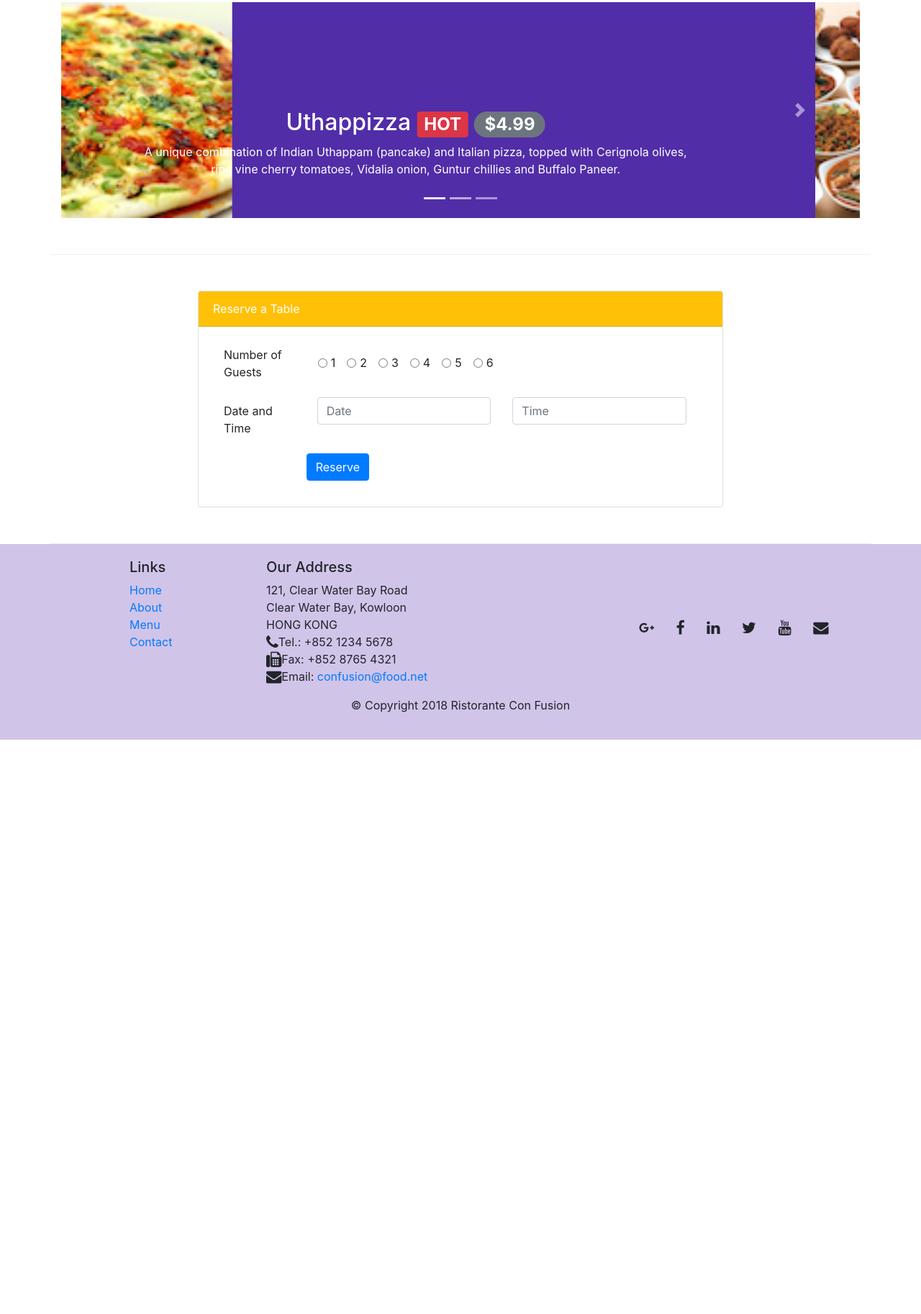
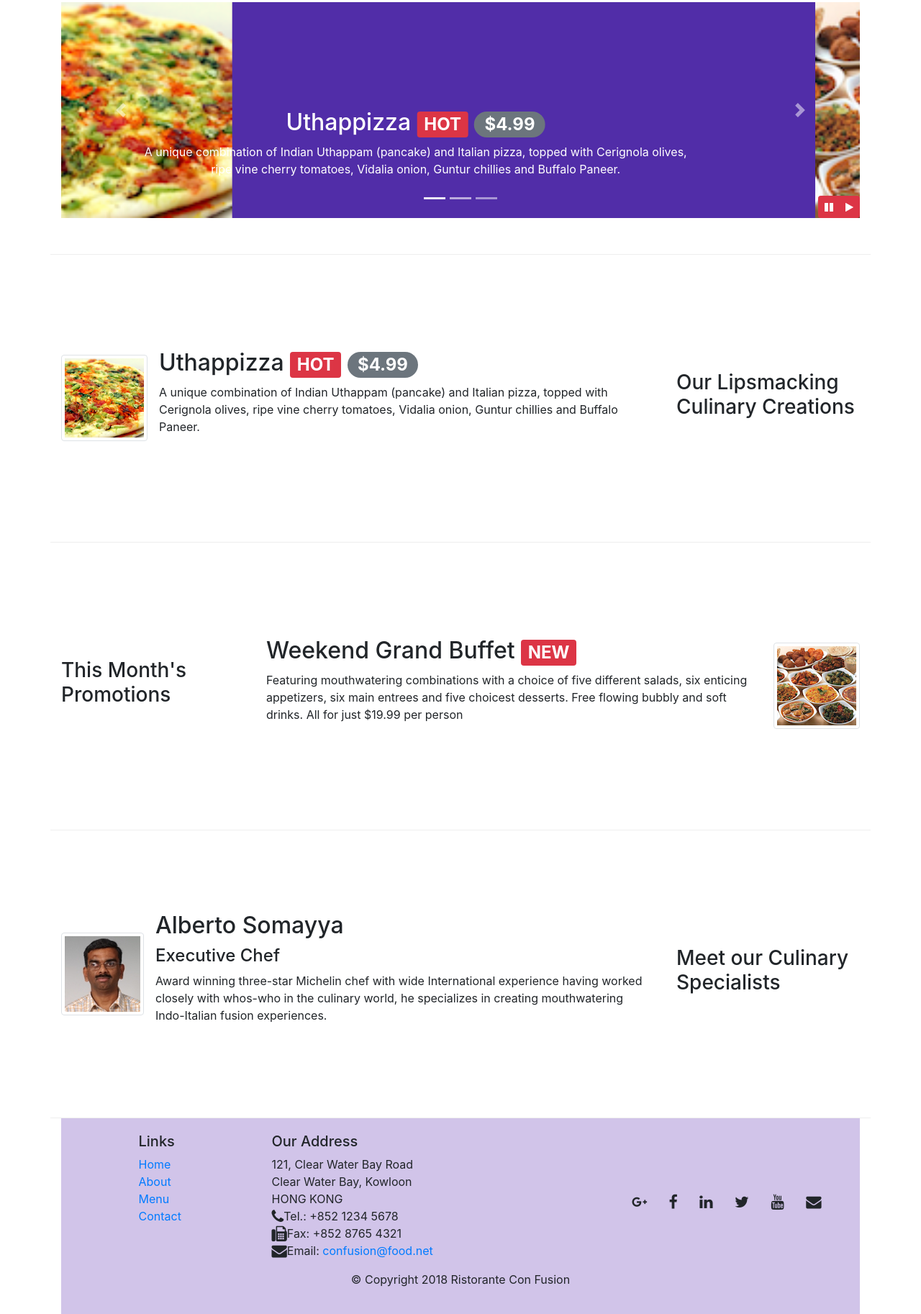
Before and after one commit to harshbawari/bootstrap, a website: page index.html in a window 1280 px wide. Shown: the part 409-2235 px from the top of the page at 72% size. Before the commit the page ends 1437 px from the top, so only its background shows below. Drawn offline with nearby package versions, Linux system fonts and the light colour scheme.

Commit message:
Bootstrap jQuery

```diff
--- a/index.html
+++ b/index.html
@@ -88,7 +88,102 @@
           </div>
         </div>
       </div>
+    </div>
 
+    <!-- Reserve Table Modal -->
+    <div id="reserveTableModal" class="modal fade" role="dialog">
+      <div class="modal-dialog modal-lg" role="content">
+        <div class="modal-content">
+          <div class="modal-header">
+            <h4 class="modal-title">Reserve Table</h4>
+            <button type="button" class="close" data-dismiss="modal" aria-label="Close">
+              <span aria-hidden="true">
+                &times;
+              </span>
+            </button>
+          </div>
+
+          <div class="modal-body">
+            <div class="container-fluid">
+              <div class="row  align-items-center justify-content-center" id="reserveTable">
+
+                <div class="col-12">
+                  <form>
+
+                    <!-- Number of Guests -->
+                    <div class="form-group row align-items-center">
+                      <label for="guests" class="col-12 col-md-2 col-form-label">Number of Guests</label>
+                      <div class="col-12 col-md-10">
+                        <div class="form-check form-check-inline ml-3">
+
+                          <input class="form-check-input" type="radio" name="guests" id="guest1">
+                          <label class="form-check-label mr-3" for="guest1">1</label>
+
+                          <input class="form-check-input" type="radio" name="guests" id="guest2">
+                          <label class="form-check-label mr-3" for="guest2">2</label>
+
+                          <input class="form-check-input" type="radio" name="guests" id="guest3">
+                          <label class="form-check-label mr-3" for="guest3">3</label>
+
+                          <input class="form-check-input" type="radio" name="guests" id="guest4">
+                          <label class="form-check-label mr-3" for="guest4">4</label>
+
+                          <input class="form-check-input" type="radio" name="guests" id="guest5">
+                          <label class="form-check-label mr-3" for="guest5">5</label>
+
+                          <input class="form-check-input" type="radio" name="guests" id="guest6">
+                          <label class="form-check-label mr-3" for="guest6">6</label>
+
+                        </div>
+                      </div>
+                    </div>
+
+                    <!-- Smoking and Non-Smoking -->
+                    <div class="form-group row align-items-center d-flex">
+                      <label for="section" class="col-12 col-md-2 col-form-label">Section</label>
+                      <div class="col-12 col-md-10 d-sm-flex">
+                        <div class="btn-group btn-group-toggle" data-toggle="buttons">
+                          <label class="btn btn-success btn-sm">
+                            <input type="radio" name="section" id="nonSmoking">Non-Smoking
+                          </label>
+
+                          <label class="btn btn-danger btn-sm">
+                            <input type="radio" name="section" id="smoking">Smoking
+                          </label>
+                        </div>
+                      </div>
+                    </div>
+
+                    <!-- Date and Time -->
+                    <div class="form-group row align-items-center d-flex">
+                      <label for="date&time" class="col-12 col-md-2 col-form-label">Date and Time</label>
+                      <div class="col-12 col-md-10 d-sm-flex">
+                        <div class="col-12 col-sm-6">
+                          <input type="text" class="form-control" id="date" name="date" placeholder="Date">
+                        </div>
+                        <div class="col-12 col-sm-6">
+                          <input type="text" class="form-control" id="time" name="time" placeholder="Time">
+                        </div>
+                      </div>
+                    </div>
+
+                    <!-- Reserve Button -->
+                    <div class="form-group row">
+                      <div class="col-5 col-md-3 offset-2">
+                        <button class="btn btn-secondary" name="cancel" id="cancelModal" data-dismiss="modal">Cancel</button>
+                        <button class="btn btn-primary" name="reserve" id="reserve">Reserve</button>
+                      </div>
+                    </div>
+                  </form>
+                </div>
+
+                </div>
+              </div>
+            </div>
+
+          </div>
+        </div>
+      </div>
     </div>
 
     <header class="jumbotron">
@@ -107,7 +202,7 @@
               </div>
               <!-- Reserve Table Button -->
               <div class="col-12 col-sm-auto">
-              <a role="button" data-toggle="tooltip" data-html="true" title="Or Call us at <br><strong>+852 12345678</strong>" data-placement="bottom" href="#reserveTable" class="btn btn-block btn-sm btn-warning">Reserve Table</a>
+                <a role="button" data-toggle="modal" data-target="#reserveTableModal" class="btn btn-block btn-sm btn-warning">Reserve Table</a>
               </div>
             </div>
 
@@ -154,6 +249,7 @@
               <li data-target="#mycarousel" data-slide-to="2"></li>
             </ol>
 
+            <!-- Carousel Controls -->
             <a class="carousel-control-prev" href="#mycarousel" role="button" data-slide="prev">
               <span class="carousel-control-prev-icon"></span>
             </a>
@@ -161,70 +257,65 @@
               <span class="carousel-control-next-icon"></span>
             </a>
 
+            <div class="btn-group" id="carouselButtons">
+              <button class="btn btn-danger btn-sm" id="carousel-pause">
+                <span class="fa fa-pause"></span>
+              </button>
+
+              <button class="btn btn-danger btn-sm" id="carousel-play">
+                <span class="fa fa-play"></span>
+              </button>
+            </div>
+
+          </div>
+        </div>
+      </div>
+
+    </div>
+
+    <div class="container">
+    <div class="row row-content align-items-center">
+      <div class="col-12 col-sm-4 order-sm-last col-md-3">
+        <h3>Our Lipsmacking Culinary Creations</h3>
+      </div>
+      <div class="col col-sm order-sm-first col-md">
+        <div class="media">
+          <img class="d-flex mr-3 img-thumbnail align-self-center" src="img/uthappizza.png" alt="uthapizza">
+          <div class="media-body">
+            <h2 class="mt-0">Uthappizza <span class="badge badge-danger">HOT</span> <span class="badge badge-pill badge-secondary">$4.99</span></h2>
+            <p class="d-none d-sm-block">A unique combination of Indian Uthappam (pancake) and Italian pizza, topped with Cerignola olives, ripe vine cherry tomatoes, Vidalia onion, Guntur chillies and Buffalo Paneer.</p>
+          </div>
         </div>
       </div>
     </div>
 
 
-    <div class="row row-content align-items-center justify-content-center" id="reserveTable">
-      <div class="col-12 col-sm-8">
-        <div class="card">
-          <div class="card-header bg-warning text-white">Reserve a Table
+    <div class="row row-content align-items-center">
+      <div class="col-12 col-sm-4 col-md-3 order-sm-first">
+        <h3>This Month's Promotions</h3>
       </div>
-          <div class="card-body">
-            <div class="col-12">
-              <form>
-
-                <!-- Number of Guests -->
-                <div class="form-group row align-items-center">
-                  <label for="guests" class="col-12 col-md-2 col-form-label">Number of Guests</label>
-                  <div class="col-12 col-md-10">
-                    <div class="form-check form-check-inline ml-3">
-
-                      <input class="form-check-input" type="radio" name="guests" id="guest1">
-                      <label class="form-check-label mr-3" for="guest1">1</label>
-
-                      <input class="form-check-input" type="radio" name="guests" id="guest2">
-                      <label class="form-check-label mr-3" for="guest2">2</label>
-
-                      <input class="form-check-input" type="radio" name="guests" id="guest3">
-                      <label class="form-check-label mr-3" for="guest3">3</label>
-
-                      <input class="form-check-input" type="radio" name="guests" id="guest4">
-                      <label class="form-check-label mr-3" for="guest4">4</label>
-
-                      <input class="form-check-input" type="radio" name="guests" id="guest5">
-                      <label class="form-check-label mr-3" for="guest5">5</label>
-
-                      <input class="form-check-input" type="radio" name="guests" id="guest6">
-                      <label class="form-check-label mr-3" for="guest6">6</label>
-
+      <div class="col col-sm col-md">
+        <div class="media">
+          <div class="media-body">
+            <h2 class="mt-0">Weekend Grand Buffet <span class="badge badge-danger">NEW</span></h2>
+            <p class="d-none d-sm-block">Featuring mouthwatering combinations with a choice of five different salads, six enticing appetizers, six main entrees and five choicest desserts. Free flowing bubbly and soft drinks. All for just $19.99 per person </p>
+          </div>
+          <img class="d-flex img-thumbnail align-self-center ml-3" src="img/buffet.png" alt="buffet">
         </div>
       </div>
     </div>
 
-                <!-- Date and Time -->
-                <div class="form-group row d-flex">
-                  <label for="date&time" class="col-12 col-md-2 col-form-label">Date and Time</label>
-                  <div class="col-12 col-md-10 d-sm-flex">
-                    <div class="col-12 col-sm-6">
-                      <input type="text" class="form-control" id="date" name="date" placeholder="Date">
+    <div class="row row-content align-items-center">
+      <div class="col-12 col-sm-4 order-sm-last col-md-3">
+        <h3>Meet our Culinary Specialists</h3>
       </div>
-                    <div class="col-12 col-sm-6">
-                      <input type="text" class="form-control" id="time" name="time" placeholder="Time">
-                    </div>
-                  </div>
-                </div>
-
-                <!-- Reserve Button -->
-                <div class="form-group row">
-                  <div class="col-5 col-md-3 offset-2">
-                    <button class="btn btn-primary" name="reserve" id="reserve">Reserve</button>
-                  </div>
-                </div>
-              </form>
-            </div>
-          </div>
+      <div class="col col-sm order-sm-first col-md">
+        <div class="media">
+          <img class="d-flex mr-3 img-thumbnail align-self-center" src="img/alberto.png" alt="alberto">
+          <div class="media-body">
+            <h2 class="mt-0">Alberto Somayya</h2>
+            <h4>Executive Chef</h4>
+            <p class="d-none d-sm-block">Award winning three-star Michelin chef with wide International experience having worked closely with whos-who in the culinary world, he specializes in creating mouthwatering Indo-Italian fusion experiences. </p>
           </div>
         </div>
       </div>
@@ -283,6 +374,20 @@
         $('[data-toggle="tooltip"]').tooltip();
       });
     </script>
+
+    <script>
+      $(document).ready(function() {
+        $('#mycarousel').carousel({interval: 2000});
+
+        $('#carousel-pause').click(function() {
+          $('#mycarousel').carousel('pause');
+        });
+
+        $('#carousel-play').click(function() {
+          $('#mycarousel').carousel('cycle');
+        });
+      });
+    </script>
   </body>
 
 </html>
--- a/styles.css
+++ b/styles.css
@@ -72,3 +72,13 @@ body{
   left: 0;
   min-height: 300px;
 }
+
+.modal-body {
+  background-color: white;
+}
+
+#carouselButtons {
+  right: 0px;
+  position: absolute;
+  bottom:0px;
+}
```
Also changed, not shown: assignment3.png (added), screencapture-localhost-3000-index-html-2020-06-26-11_17_46.png (deleted). Lines whose indentation alone changed are shown as unchanged.
